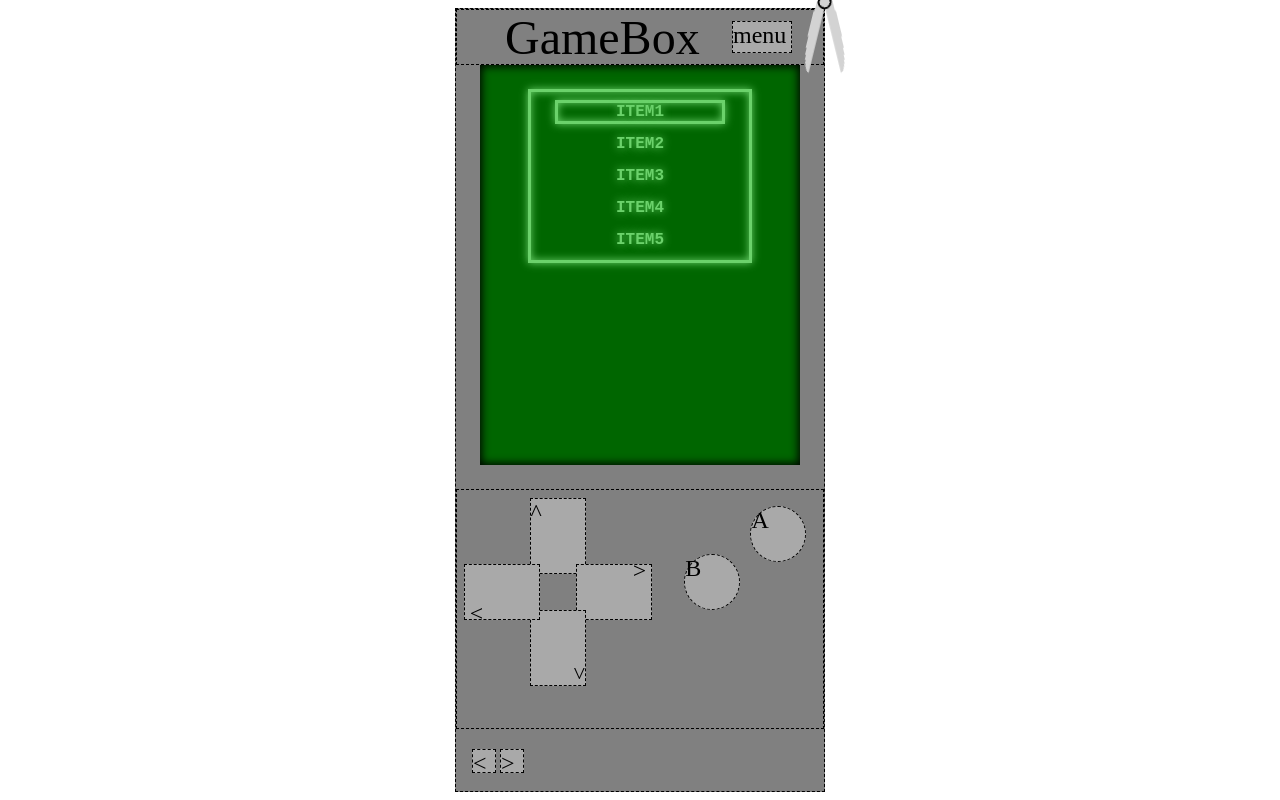
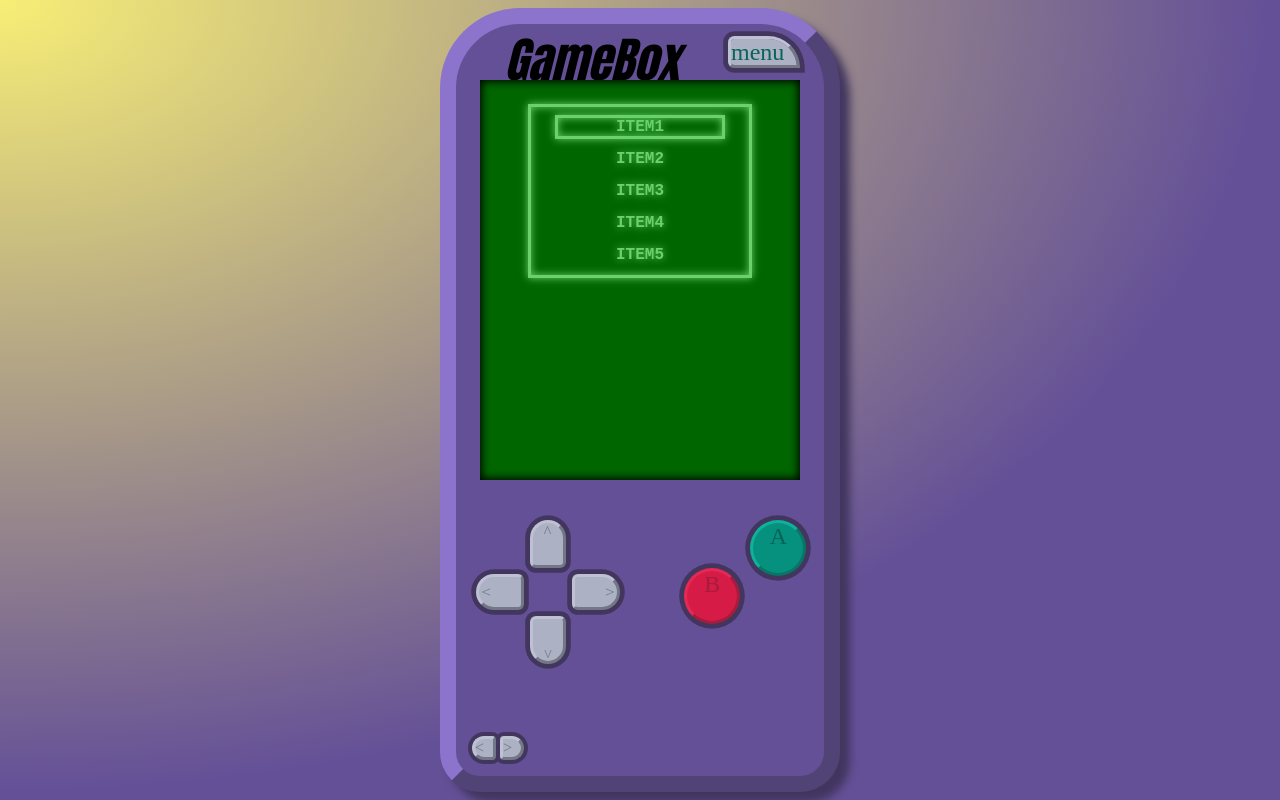
Before and after one commit to WebAppLecture/uebung-ws20-21-Stefanbuy, a plain HTML site: page 03-CSS/gamebox.html in a window 1280 px wide. Drawn offline with Linux system fonts and the light colour scheme.

Commit message:
Vorläufige Endversion für Gamebox

```diff
--- /dev/null
+++ b/03-CSS/src/css/cube/cube.css
@@ -0,0 +1,200 @@
+
+body {
+    overflow: hidden;
+    background: radial-gradient(ellipse at left top, #f7ee76 0%,#645097 70%);
+}
+.logo{
+    font-family: Impact, Charcoal, sans-serif;
+    font-style: italic;
+}
+.gameBox {
+    background-color: #645097;
+
+    border-radius: 10vh 10vh 5vh 5vh ;
+    border:2vh #524377 solid;
+    border-top-color: #8c73cc;
+    border-left-color: #8c73cc;
+    box-shadow: 10px 10px 8px #42365f;
+}
+/*
+.gameBox,
+.logo,
+.controls,
+.controls > *,
+.skin-change > div {
+    border: .2vh dashed black;
+}*/
+
+.controls > * {
+    background-color: #06917E;
+    font-size: 3vh;
+    color: #086458;
+    text-align: center;
+
+}
+#primary{
+    border: 0.4vh #087567 solid;
+    border-top-color: #0eb19b;
+    border-left-color: #0eb19b;
+    position: absolute;
+    right: 20vh;
+    box-shadow: 00px 0px 0px 0.6vh #42365f;
+
+}
+#primary:active{
+        border-color: #075e52;
+        border-top-color: #0d8a79;
+        border-left-color: #0d8a79;
+        background-color: #068b7a;
+    }
+#secondary{
+    background-color:  #D61B46;
+    font-size: 3vh;
+    color: #a51c3c;
+    text-align: center;
+    border: 0.4vh #a51c3c solid;
+    border-top-color: #e62854;
+    border-left-color: #e62854;
+    box-shadow: 00px 0px 0px 0.6vh #42365f;
+    }
+#secondary:active{
+        border-color: #80152e;
+        border-top-color: #bb1f44;
+        border-left-color: #bb1f44;
+        background-color: #cf1c46;
+    }
+
+.previous{
+    background-color: #ACB1C4;
+    font-size: 2vh;
+    border: 0.4vh #737785 solid;
+    border-top-color: #bdc1d3;
+    border-left-color: #bdc1d3;
+    border-radius: 3vh 1vh 1vh 3vh;
+    color: #747682;
+    text-align: left;
+    box-shadow: 00px 0px 0px 0.5vh #42365f;
+}
+.previous:active{
+    border-color: #46474d;
+    border-top-color: #737785;
+    border-left-color: #737785;
+    background-color: #a3a8bb;
+}
+.next{
+    background-color: #ACB1C4;
+    font-size: 2vh;
+    border: 0.4vh #737785 solid;
+    border-top-color: #bdc1d3;
+    border-left-color: #bdc1d3;
+    border-radius: 1vh 3vh 3vh 1vh;
+    color: #747682;
+    box-shadow: 00px 0px 0px 0.5vh #42365f;
+
+}
+
+.next:active{
+    border-color: #46474d;
+    border-top-color: #737785;
+    border-left-color: #737785;
+    background-color: #a3a8bb;
+}
+
+.reset{
+    background-color: #ACB1C4;
+    font-size: 3vh;
+    border-radius: 1vh 5vh 0vh 1vh ;
+    text-align: left;
+    border: 0.4vh #737785 solid;
+    border-top-color: #bdc1d3;
+    border-left-color: #bdc1d3;
+    background-clip: content-box;
+    width: 9vh;
+    right: 3vh;
+    box-shadow: 00px 0px 0px 0.6vh #42365f;
+}
+.reset:active{
+    border-color: #46474d;
+    border-top-color: #737785;
+    border-left-color: #737785;
+    background-color: #a3a8bb;
+}
+
+.d-pad{
+    background-color: #ACB1C4;
+    font-size: 3vh;
+}
+
+.d-pad{
+    color: #747682;
+    text-align: center;
+    font-size: 1rem;
+    height: 10vh;
+
+}
+
+.d-pad {
+    left: 20%;
+    margin-top: 8vh;
+    width: 4.5vh;
+    height: 6vh;
+    border-radius: 3vh 3vh 1vh 1vh ;
+}
+
+.up {
+    transform: rotate(0deg) translateY(-6vh);
+    border: 0.4vh #737785 solid;
+    border-top-color: #bdc1d3;
+    border-left-color: #bdc1d3;
+    box-shadow: 0px 0vh 0px 0.6vh #42365f;
+}
+
+.up:active{
+    border-color: #46474d;
+    border-top-color: #737785;
+    border-left-color: #737785;
+    background-color: #a3a8bb;
+    }
+
+.right {
+    transform: rotate(90deg) translateY(-6vh);
+    border: 0.4vh #737785 solid;
+    border-bottom-color: #bdc1d3;
+    border-left-color: #bdc1d3;
+    box-shadow: 0px 0vh 0px 0.6vh #42365f;
+}
+.right:active{
+    border-color: #46474d;
+    border-bottom-color: #737785;
+    border-left-color: #737785;
+    background-color: #a3a8bb;
+    }
+
+.down {
+    transform: rotate(180deg) translateY(-6vh);
+    border: 0.4vh #737785 solid;
+    border-bottom-color: #bdc1d3;
+    border-right-color: #bdc1d3;
+    box-shadow: 0px 0vh 0px 0.6vh #42365f;
+}
+.down:active{
+    border-color: #46474d;
+    border-bottom-color: #737785;
+    border-right-color: #737785;
+    background-color: #a3a8bb;
+    }
+
+.left {
+    transform: rotate(270deg) translateY(-6vh);
+    border: 0.4vh #737785 solid;
+    border-top-color: #bdc1d3;
+    border-right-color: #bdc1d3;
+    box-shadow: 0px 0vh 0px 0.6vh #42365f;
+}
+
+.left:active{
+    border-color: #46474d;
+    border-top-color: #737785;
+    border-right-color: #737785;
+    background-color: #a3a8bb;
+}
--- a/03-CSS/src/css/game-box.css
+++ b/03-CSS/src/css/game-box.css
@@ -22,7 +22,7 @@ body {
 .gameBox {
     position: relative;
     height: calc(100vh - 16px);
-    width: fit-content;
+    width: max-content;
 }
 
 .logo {
--- a/03-CSS/src/css/mech/mech-animated-accent.css
+++ b/03-CSS/src/css/mech/mech-animated-accent.css
@@ -1,10 +1,44 @@
 .gameBox {
-
+    background: radial-gradient(
+        circle at 100% 100%,
+        transparent 16%,
+        rgb(97, 73, 43) 16.2%,
+        rgb(114, 133, 72) 50%,
+        rgb(97, 73, 43) 100%
+    );
 }
 
 .accent {
     /* Position und Größe*/
+    position: absolute;
+    right: .5vh;
+    bottom: .5vh;
+    width: 20vh;
+    height: 20vh;
+    background-color: #777;
+    border-radius: 50%;
+    border-width: 1vh;
+    border-style: dashed;
+    border-color: #999;
+    background-clip: padding-box;
+    box-shadow: 0 0 0 .8vh inset #999,
+    0 0 .5vh 1.2vh inset #666,
+    0 0 .5vh 3vh inset #aaa,
+    0 0 0 3.5vh inset #666,
+    0 0 0 4.5vh inset #999,
+    0 0 .5vh 7vh inset #61492b,
+    0 0 0 7vh inset black,
+    0 0 0 8vh inset #aaa;
+    z-index: -1;
 
+    /*nicht sicher ob hier oder wo anders.*/
+
+
+
+    animation: rotation 5s normal linear infinite;
+
+
+    /*83 erweitert*/
     /* Hintergrund */
 
     /* Border */
@@ -18,5 +52,7 @@
 }
 
 @keyframes rotation {
+    0%{transform: rotate(0deg);}
+    100%{transform: rotate(360deg);}
 
 }
--- a/03-CSS/src/css/mech/mech-game-box.css
+++ b/03-CSS/src/css/mech/mech-game-box.css
@@ -12,7 +12,7 @@ body {
 
 .screen,
 .gameBox {
-    border-top-left-radius: 20vh 2vh;
+    border-top-left-radius:20vh 2vh;
     border-top-right-radius: 20vh 2vh;
     border-bottom-left-radius: 20vh 2vh;
     border-bottom-right-radius: 20vh 2vh;
--- a/03-CSS/src/js/index.js
+++ b/03-CSS/src/js/index.js
@@ -1,7 +1,7 @@
 import { SkinChanger } from "./SkinChanger.js";
 
 let skinStyle = document.querySelector("#skin"),
-    skins = ["gold","peach","basic","win95","mech","scifi","gamble","industrial","bones","moiree"];
+    skins = ["cube","gold","peach","basic","win95","mech","scifi","gamble","industrial","bones","moiree"];
 
 
 window.skinChanger = new SkinChanger(skinStyle, skins, "./src/css/");
@@ -9,4 +9,4 @@ window.skinChanger = new SkinChanger(skinStyle, skins, "./src/css/");
 document.querySelector(".next").addEventListener("click", () => skinChanger.next());
 document.querySelector(".previous").addEventListener("click", () => skinChanger.previous());
 
-skinChanger.activeSkin = "basic";
+skinChanger.activeSkin = "cube";
```
